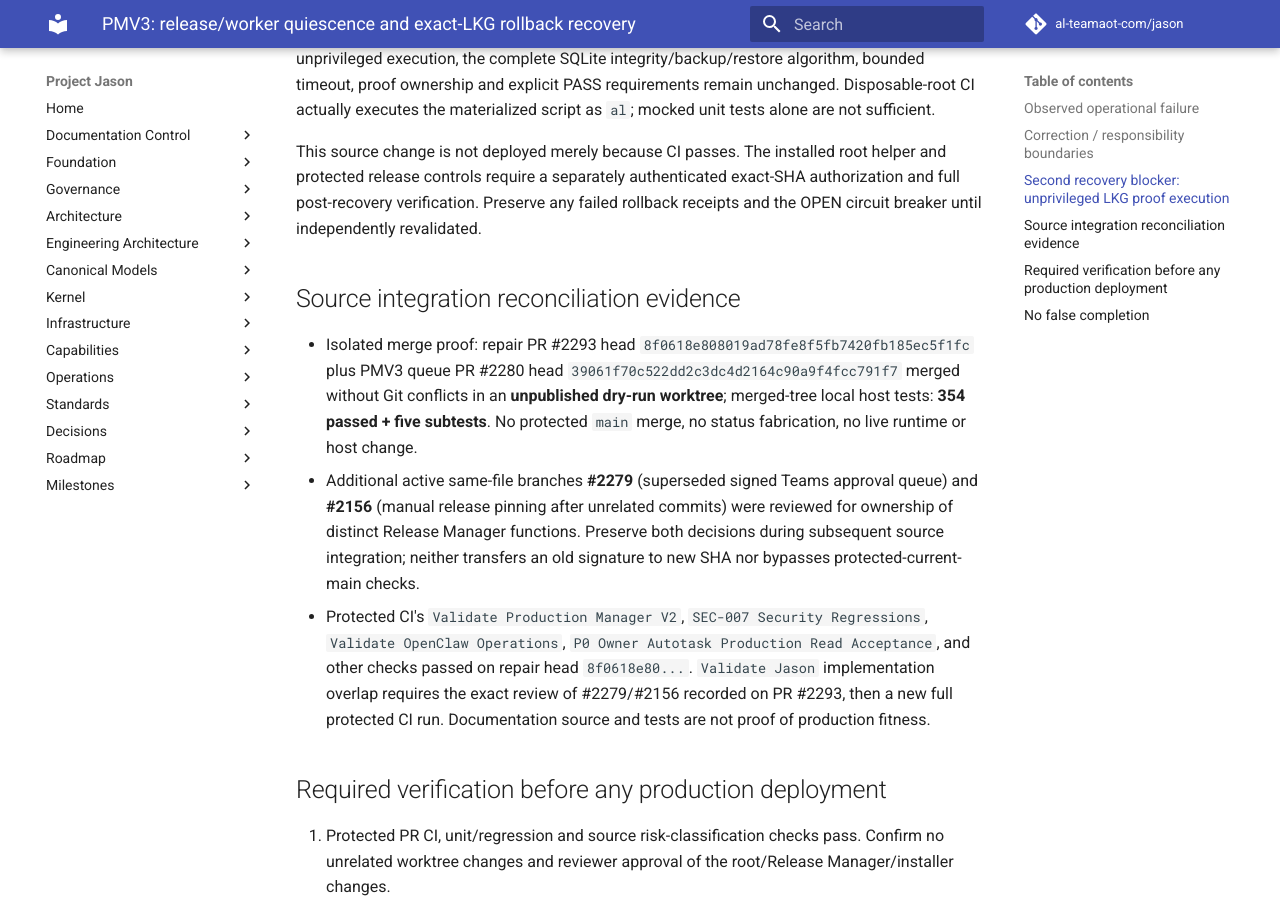
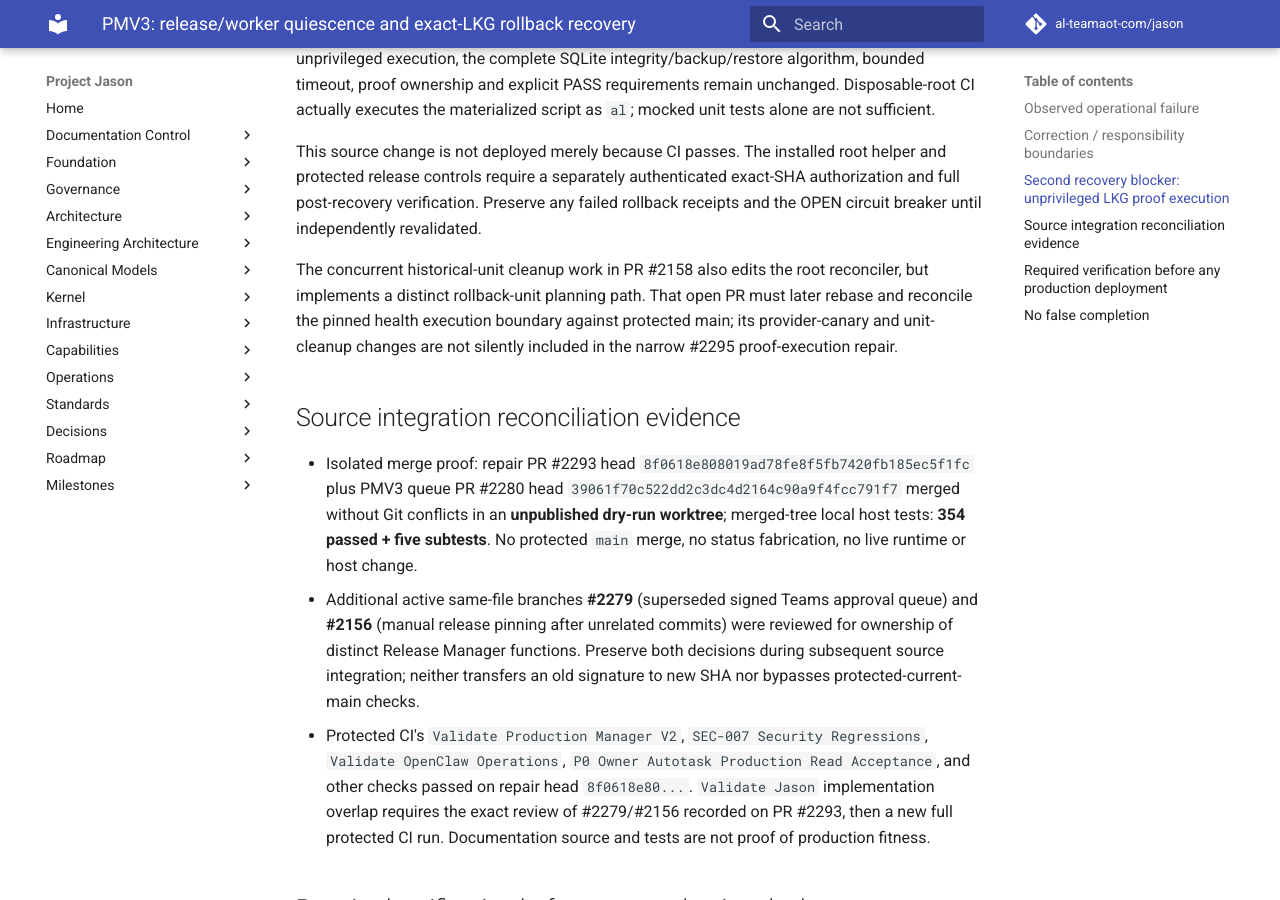
Before and after one commit to al-teamaot-com/jason, an MkDocs documentation site: the page built from docs/operations/PMV3-Release-Worker-Quiescence-and-Exact-LKG-Rollback-20261103.md, in a window 1280 px wide and 900 px high, scrolled down 1691 px. Built offline with MkDocs 1.6.1 and Material for MkDocs 9.7.7, drawn with Linux system fonts in a browser that asks for light colours; comment, search, counter and statistics services are not loaded.

Commit message:
docs(pmv3): explicitly separate historical unit cleanup overlap

```diff
--- a/docs/operations/PMV3-Release-Worker-Quiescence-and-Exact-LKG-Rollback-20261103.md
+++ b/docs/operations/PMV3-Release-Worker-Quiescence-and-Exact-LKG-Rollback-20261103.md
@@ -39,6 +39,12 @@ root helper and protected release controls require a separately authenticated
 exact-SHA authorization and full post-recovery verification. Preserve any failed
 rollback receipts and the OPEN circuit breaker until independently revalidated.
 
+The concurrent historical-unit cleanup work in PR #2158 also edits the root
+reconciler, but implements a distinct rollback-unit planning path. That open PR
+must later rebase and reconcile the pinned health execution boundary against
+protected main; its provider-canary and unit-cleanup changes are not silently
+included in the narrow #2295 proof-execution repair.
+
 ## Source integration reconciliation evidence
 
 - Isolated merge proof: repair PR #2293 head `8f0618e808019ad78fe8f5fb7420fb185ec5f1fc` plus PMV3 queue PR #2280 head `39061f70c522dd2c3dc4d2164c90a9f4fcc791f7` merged without Git conflicts in an **unpublished dry-run worktree**; merged-tree local host tests: **354 passed + five subtests**. No protected `main` merge, no status fabrication, no live runtime or host change.
```
